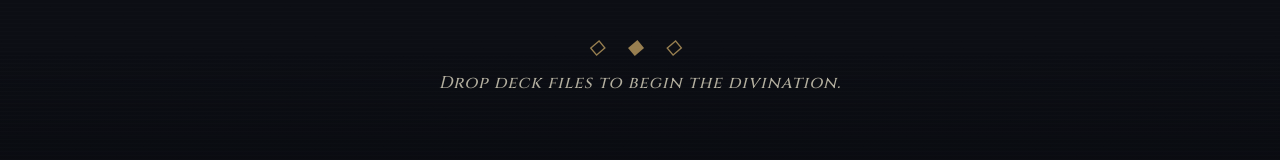
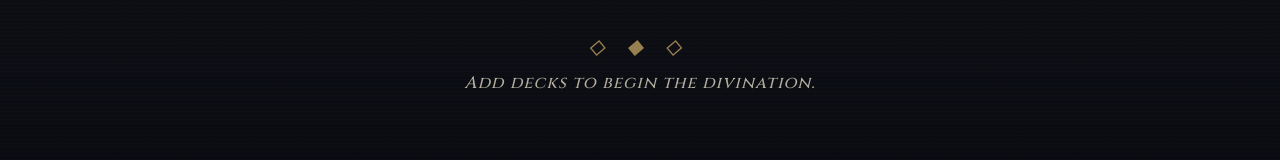
Before and after one commit to rijun/riftbound-tools, a SvelteKit app: page / in a window 1280 px wide. Shown: the part 508-668 px from the top of the page. Built offline with nearby package versions, Linux system fonts and the light colour scheme.

Commit message:
feat(ui): change idle wording

```diff
--- a/src/routes/+page.svelte
+++ b/src/routes/+page.svelte
@@ -54,7 +54,7 @@
   {:else}
     <p class="empty">
       <span class="empty-glyph" aria-hidden="true">◇ ◆ ◇</span>
-      <span class="empty-text">Drop deck files to begin the divination.</span>
+      <span class="empty-text">Add decks to begin the divination.</span>
     </p>
   {/if}
 
```
